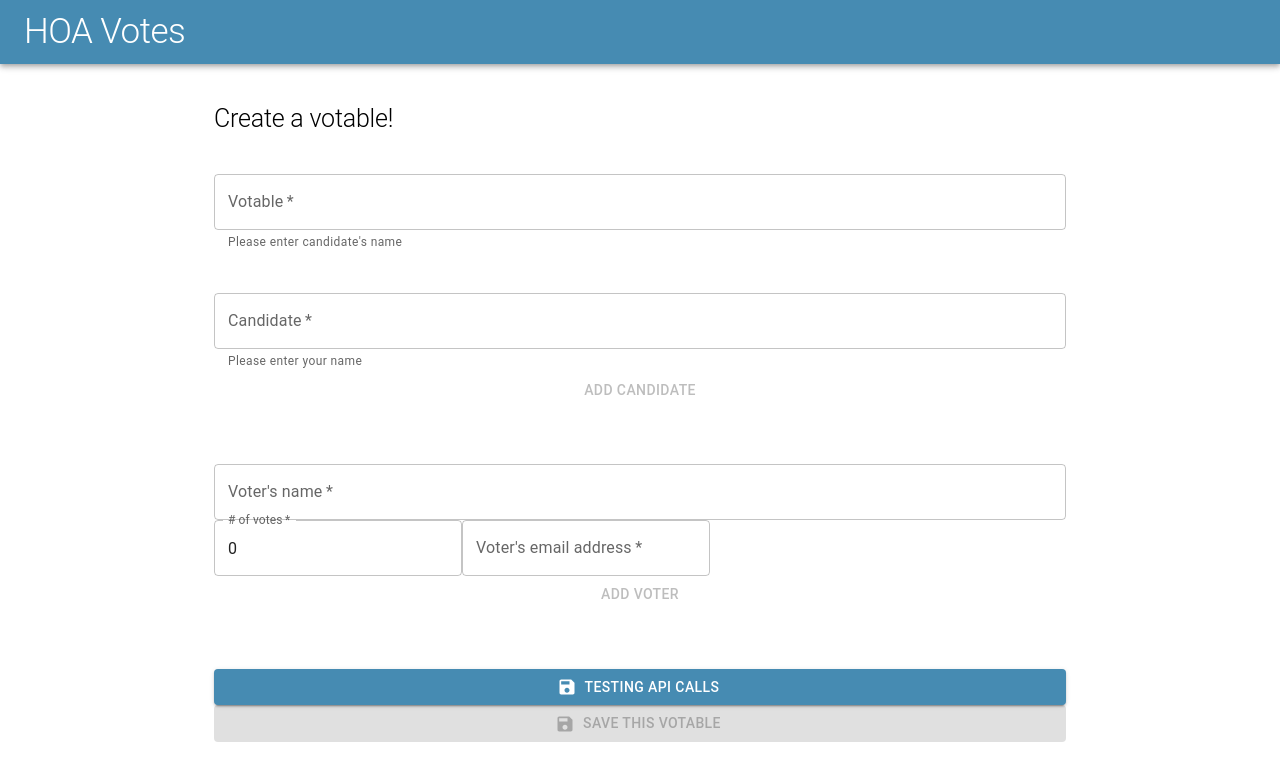
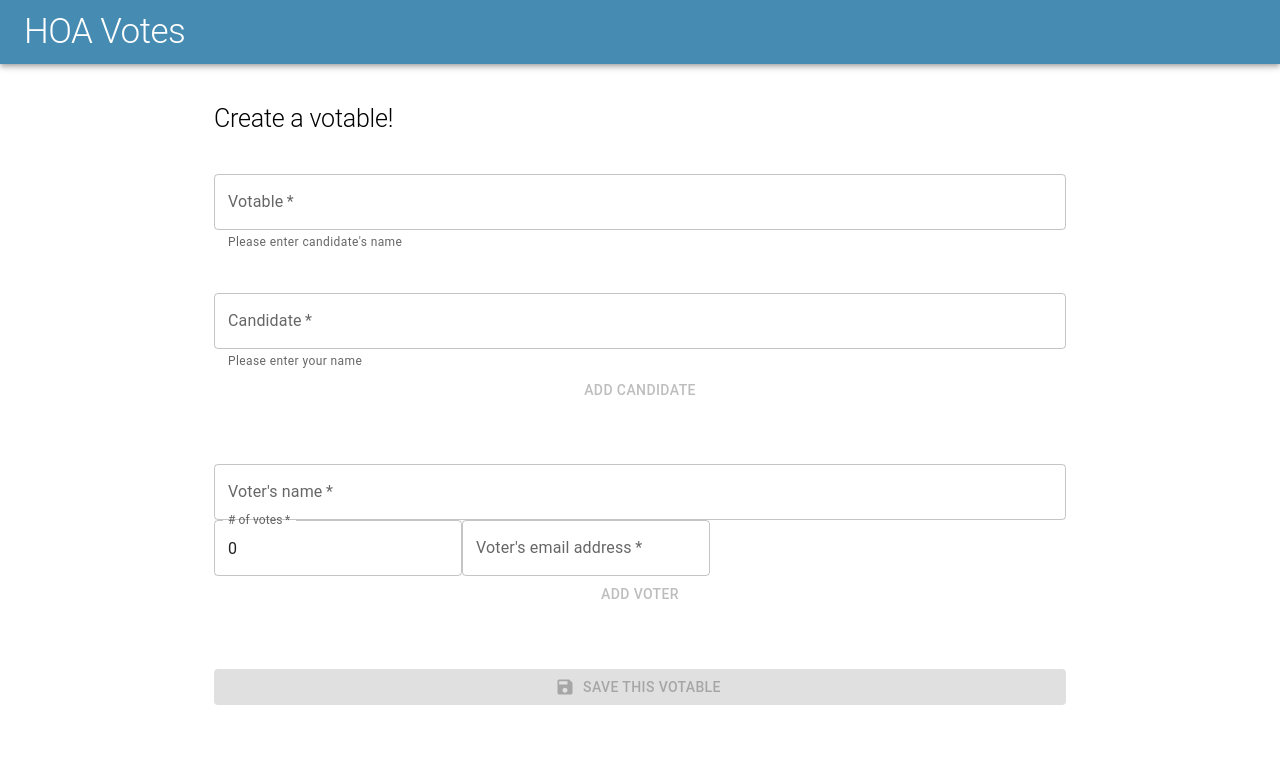
Before and after one commit to JamesMitofsky/Community-Votes, a React (Create React App) app: page /admin in a window 1280 px wide. Shown: the top 780 px of the page. Built offline with nearby package versions, Linux system fonts and the light colour scheme.

Commit message:
Correct state assignment for form submit button

```diff
--- a/src/components/BuildVotable.jsx
+++ b/src/components/BuildVotable.jsx
@@ -5,6 +5,7 @@ import { v4 as uuidv4 } from "uuid";
 import Votable from "./Votable.jsx";
 import Voter from "./Voter.jsx";
 import VotersList from "./VotersList.jsx";
+import VotableConfirmation from "../components/VotableConfirmation.jsx";
 import Candidate from "./Candidate.jsx";
 import NameList from "./NameList.jsx";
 // import callRestApi from "../functions/callRestApi.js";
@@ -20,6 +21,7 @@ export default function BuildVotable() {
     voterVotes: 0,
     id: uuidv4(),
   });
+
   function updateVoter(event) {
     const name = event.target.name;
     // does incoming property exist on object
@@ -104,7 +106,7 @@ export default function BuildVotable() {
       (prop) => prop.length > 0
     );
     if (readyToGo) {
-      setButtonState(true);
+      setButtonState(false);
     }
   }, [completeVotable]);
 
@@ -120,11 +122,30 @@ export default function BuildVotable() {
       .post("/votables", completeVotable)
       .then(function (response) {
         console.log(response);
+        setVotableData(response);
+        setIsOpen(true);
       })
       .catch(function (error) {
         console.log(error);
       });
   }
+
+  const [isOpen, setIsOpen] = useState(false);
+  function handleOpen() {
+    setIsOpen((prevOpen) => !prevOpen);
+    console.log("ran");
+  }
+  const [votableData, setVotableData] = useState({});
+
+  let votableConfirmation = isOpen ? (
+    <VotableConfirmation
+      isOpen={isOpen}
+      handleOpen={handleOpen}
+      votableData={votableData}
+    />
+  ) : (
+    ""
+  );
 
   return (
     <Grid component="form" container rowSpacing={5} style={{ display: "flex" }}>
@@ -154,16 +175,7 @@ export default function BuildVotable() {
         <VotersList voters={voters} />
       </Grid>
       <Grid item xs={12}>
-        <Button
-          type="submit"
-          onClick={publishToServer}
-          disabled={false}
-          fullWidth
-          startIcon={<SaveIcon />}
-          variant="contained"
-        >
-          Testing API calls
-        </Button>
+        {votableConfirmation}
         <Button
           type="submit"
           onClick={publishToServer}
```
